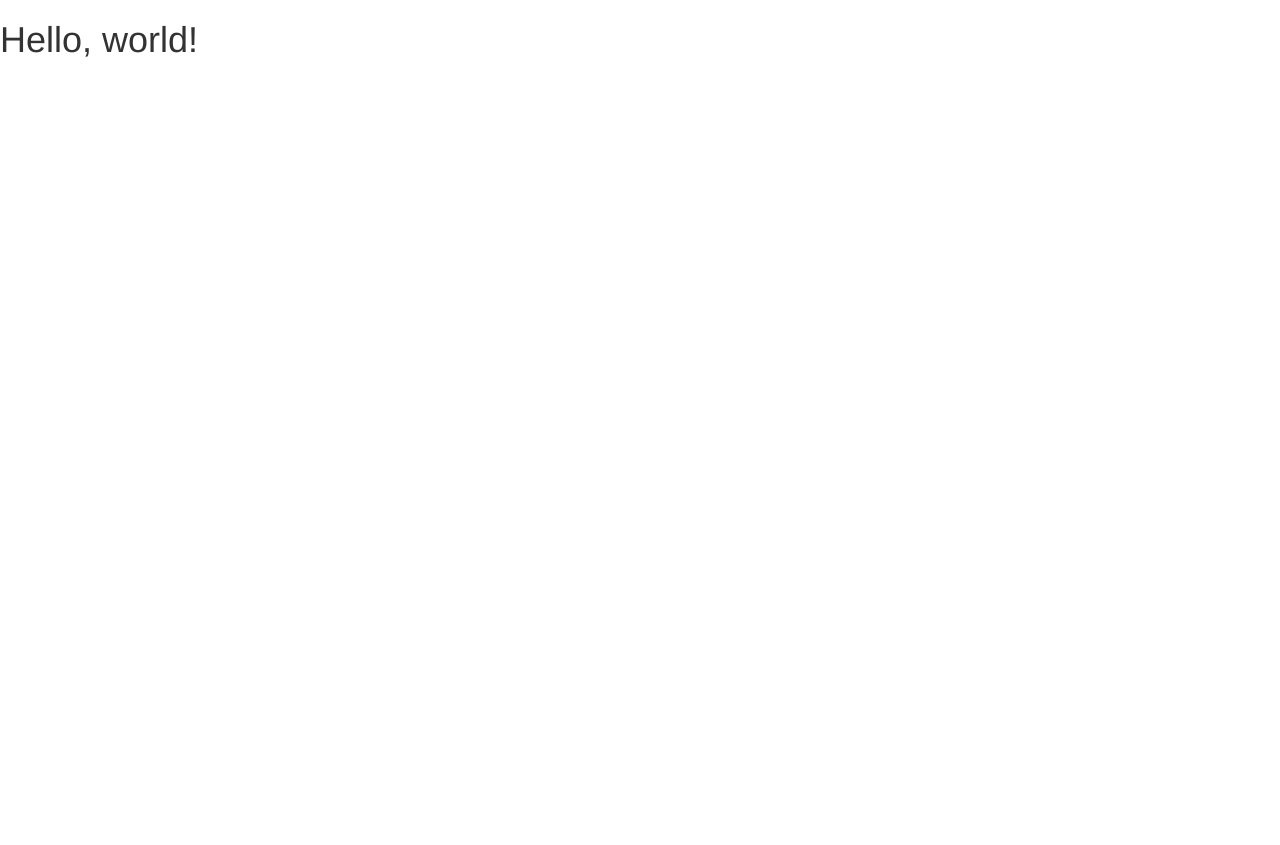
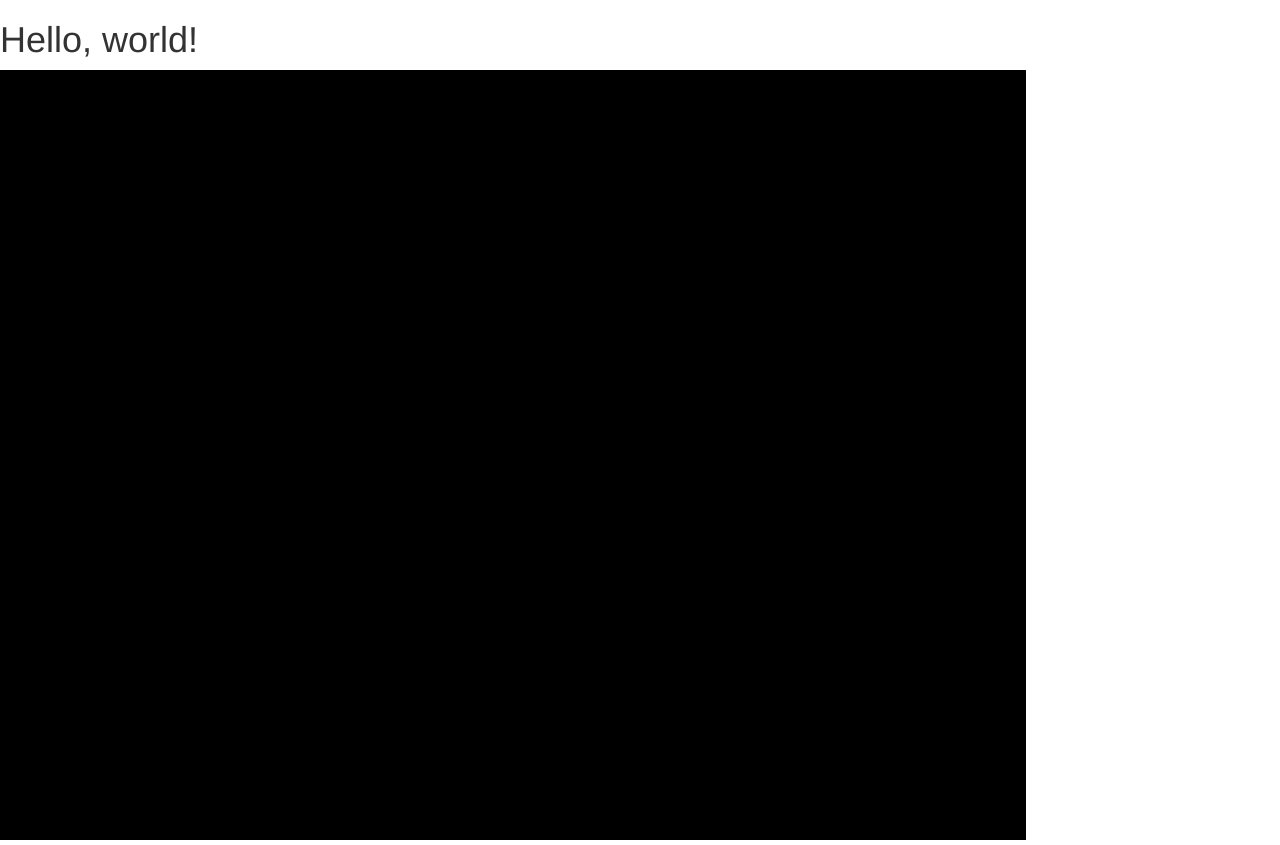
Before and after one commit to ericbfriday/paid-for-winrar, a website: page public/index.html in a window 1280 px wide. Before the commit the page ends 800 px from the top, so only its background shows below. Drawn offline with nearby package versions, Linux system fonts and the light colour scheme; some packages are replaced by stand-ins of ours; a script that the page names is missing.

Commit message:
no message

```diff
--- a/public/index.html
+++ b/public/index.html
@@ -24,6 +24,9 @@
     <script src="/scripts/controller/home.controller.js"></script>
     <script src="/scripts/controller/example.controller.js"></script>
     <script src="/scripts/services/example.service.js"></script>
+
+    <script src="/scripts/canvas.js"></script>
+
     <link rel="stylesheet" href="/styles/styles.css"></link>
 </head>
 
@@ -34,8 +37,10 @@
 
     <h1>Hello, world!</h1>
 
+    <canvas width="1024" height="768" style="border: 1px solid black"></canvas>
+    <script>Canvas.attachToDOM()</script>
+
     <ng-view>
-
     </ng-view>
 </body>
 
--- /dev/null
+++ b/public/scripts/canvas.js
@@ -0,0 +1,42 @@
+'use strict';
+
+const fancyMod = function(a,b) { return (a%b+b)%b; } //modulo that handles negative numbers properly, e.g. -1 % 4 = 3
+const fancyDefined = function(v) { return v !== undefined && v !== null; }
+
+class Canvas {
+	constructor(element) {
+		//DOM
+		if(!fancyDefined(element)) {
+			console.error("Canvas Error: No DOM element found.");
+			return;
+		}
+		//CANVAS
+		this.canvas = element;
+		this.context = this.canvas.getContext('2d');
+		this.draw(Date.now());
+	}
+
+	static attachToDOM() {
+		//NOTE: This is run after the whole page is done loading because certain things like getBoundingClientRect() doesn't work before that
+	  	var data = {};
+	  	data.dothething=function() {
+			data.canvii = [];
+			Array.prototype.filter.call( document.getElementsByTagName("canvas"), function(el) {
+				this.push(new Canvas(el)); }.bind(this.canvii));
+		}.bind(data);
+		window.addEventListener("DOMContentLoaded", data.dothething);
+		return data.canvii;
+	}
+
+	draw(timestamp) {
+		const ctx = this.context;
+
+		ctx.fillStyle = 'rgb(' +
+			Math.sin(314 * timestamp) + ',' +
+			Math.sin(628 * timestamp) + ',' +
+			Math.sin(157 * timestamp) + ')';
+
+		ctx.fillRect(0, 0, this.canvas.width, this.canvas.height);
+		this.requestID = window.requestAnimationFrame( this.draw.bind(this) );
+	}
+}
```
